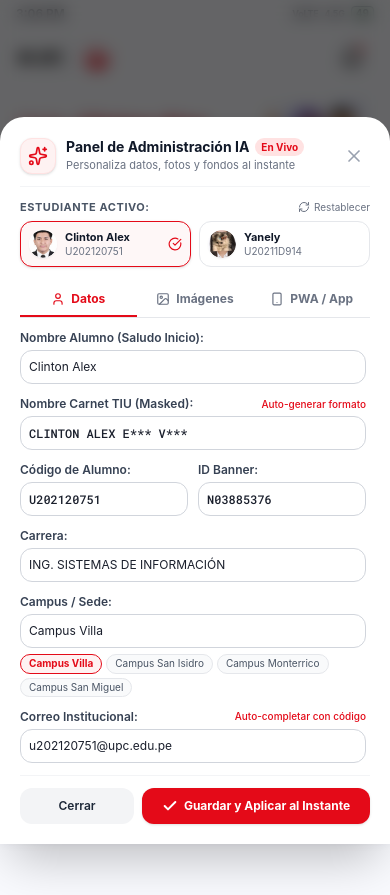
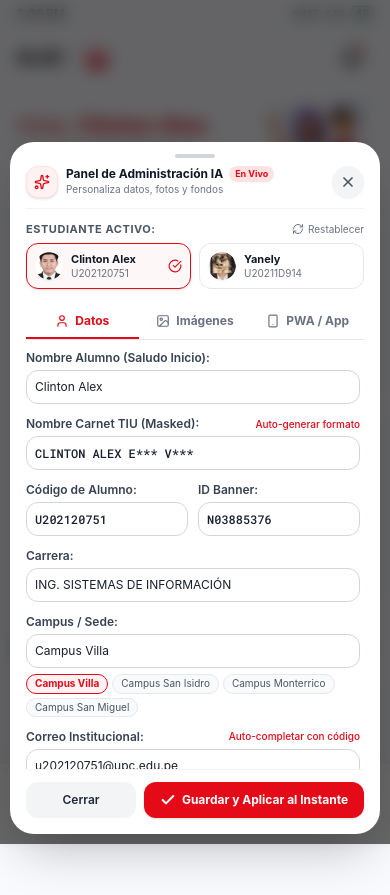
Before and after one commit to Alex-Espinoza27/mi_upc, a React (Vite) app: page / in a window 390 px wide. Both pictures are taken after a click on the button "Panel IA". Built offline with nearby package versions, Linux system fonts and the light colour scheme; a web font is replaced by a local one.

Commit message:
fix(modal): hacer responsive el modal Panel IA para movil con safe area, min-h-0 y boton de cierre visible

```diff
--- a/src/components/PresentationToolbar.tsx
+++ b/src/components/PresentationToolbar.tsx
@@ -211,32 +211,43 @@
         </div>
       )}
 
-      {/* Drawer Modal */}
+      {/* Drawer Modal Responsive para Móvil y Desktop */}
       {isOpen && (
-        <div className="fixed inset-0 bg-black/60 backdrop-blur-sm z-50 flex items-end sm:items-center justify-center p-0 sm:p-4 animate-fadeIn">
-          <div className="bg-white w-full max-w-lg rounded-t-3xl sm:rounded-3xl p-5 shadow-2xl max-h-[92vh] flex flex-col">
-            {/* Header */}
-            <div className="flex items-center justify-between pb-3 border-b border-gray-100 flex-shrink-0">
-              <div className="flex items-center gap-2.5">
-                <div className="w-9 h-9 rounded-xl bg-red-50 flex items-center justify-center text-[#E40A18] border border-red-100 shadow-sm">
-                  <Sparkles className="w-5 h-5" />
+        <div
+          onClick={() => setIsOpen(false)}
+          className="fixed inset-0 bg-black/60 backdrop-blur-sm z-50 flex flex-col justify-end sm:justify-center items-center p-2.5 sm:p-4 pt-10 sm:pt-6 pb-2.5 sm:pb-6 animate-fadeIn"
+        >
+          <div
+            onClick={(e) => e.stopPropagation()}
+            className="bg-white w-full max-w-lg rounded-3xl p-4 sm:p-5 shadow-2xl max-h-[82dvh] sm:max-h-[85vh] flex flex-col min-h-0 overflow-hidden relative"
+          >
+            {/* Indicador de arrastre táctil para móvil */}
+            <div className="w-10 h-1 bg-gray-300 rounded-full mx-auto -mt-1 mb-2 sm:hidden flex-shrink-0" />
+
+            {/* Header con botón de cierre siempre visible y accesible */}
+            <div className="flex items-center justify-between pb-2.5 border-b border-gray-100 flex-shrink-0">
+              <div className="flex items-center gap-2">
+                <div className="w-8 h-8 rounded-xl bg-red-50 flex items-center justify-center text-[#E40A18] border border-red-100 shadow-sm flex-shrink-0">
+                  <Sparkles className="w-4 h-4" />
                 </div>
-                <div>
-                  <h3 className="font-bold text-gray-900 text-sm flex items-center gap-1.5">
-                    Panel de Administración IA
-                    <span className="text-[10px] bg-red-100 text-[#E40A18] font-bold px-1.5 py-0.5 rounded-full">
+                <div className="min-w-0">
+                  <h3 className="font-bold text-gray-900 text-xs sm:text-sm flex items-center gap-1.5 truncate">
+                    <span>Panel de Administración IA</span>
+                    <span className="text-[9px] bg-red-100 text-[#E40A18] font-bold px-1.5 py-0.5 rounded-full">
                       En Vivo
                     </span>
                   </h3>
-                  <p className="text-[11px] text-gray-500">Personaliza datos, fotos y fondos al instante</p>
+                  <p className="text-[10px] text-gray-500 truncate">Personaliza datos, fotos y fondos</p>
                 </div>
               </div>
               <button
+                type="button"
                 onClick={() => setIsOpen(false)}
-                className="p-1.5 rounded-full text-gray-400 hover:text-gray-700 hover:bg-gray-100 cursor-pointer transition-colors"
-                aria-label="Cerrar"
+                className="w-8 h-8 rounded-full bg-gray-100 hover:bg-gray-200 active:scale-90 text-gray-600 flex items-center justify-center cursor-pointer transition-all flex-shrink-0 shadow-xs"
+                aria-label="Cerrar modal"
+                title="Cerrar"
               >
-                <X className="w-5 h-5" />
+                <X className="w-4 h-4 stroke-[2.5]" />
               </button>
             </div>
 
@@ -331,8 +342,8 @@
               </button>
             </div>
 
-            {/* Tab Contents */}
-            <div className="flex-1 overflow-y-auto py-3 space-y-3.5 pr-1">
+            {/* Tab Contents con min-h-0 para permitir scroll adecuado en móvil */}
+            <div className="flex-1 min-h-0 overflow-y-auto py-2.5 space-y-3 pr-1 overscroll-contain">
               {/* TAB 1: DATOS */}
               {activeTab === 'datos' && (
                 <div className="space-y-3 text-xs">
--- a/src/components/TiuScreen.tsx
+++ b/src/components/TiuScreen.tsx
@@ -40,10 +40,10 @@
     <div className="relative min-h-screen w-full bg-[#f9faff] flex flex-col justify-between max-w-md mx-auto overflow-hidden select-none">
       {/*
         FONDO OFICIAL ANIMADO EXTRAÍDO DEL APK (nube.gif)
-        - Desplazado hacia abajo con top-[80px] para despejar el header y permitir encuadre natural
+        - Desplazado hacia abajo con top-[155px] para despejar el header y permitir encuadre natural
         - Posicionado con object-top para mostrar la perspectiva completa (-zoom)
       */}
-      <div className="absolute inset-x-0 bottom-0 top-[150px] pointer-events-none overflow-hidden z-0">
+      <div className="absolute inset-x-0 bottom-0 top-[158px] pointer-events-none overflow-hidden z-0">
         <img
           src={profile.tiuBgUrl || `${import.meta.env.BASE_URL}assets/nube.gif`}
           alt="Fondo Oficial TIU Animado"
```
